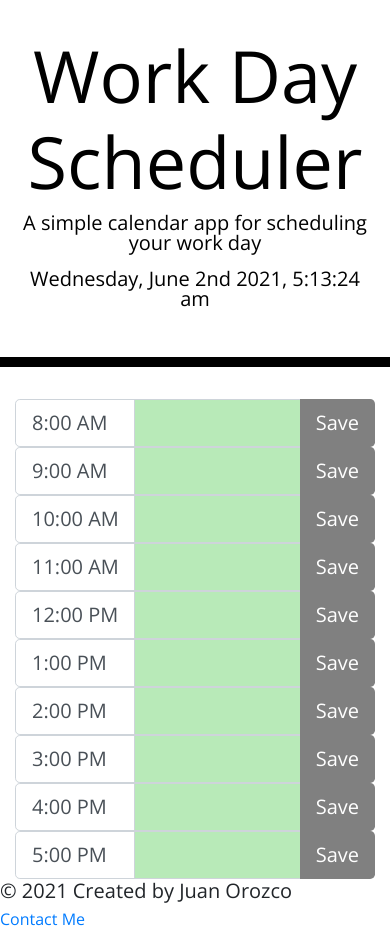
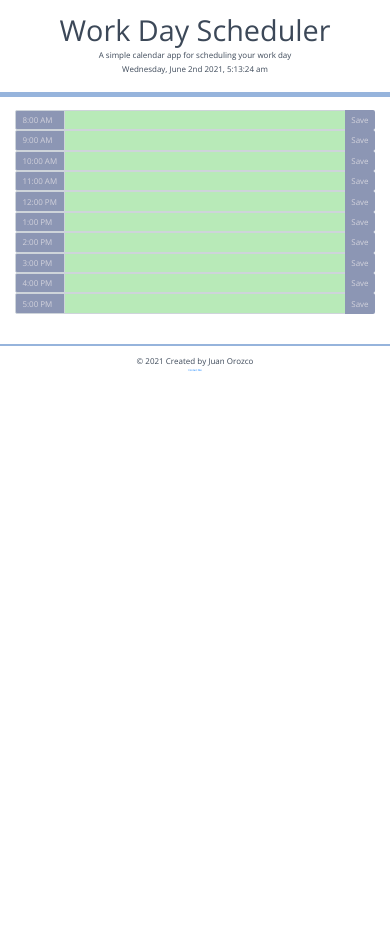
Before and after one commit to jcorozco81/day-scheduler, a plain HTML site: page index.html in a window 390 px wide. After the commit the page ends 844 px from the top, so only its background shows below. Drawn offline with nearby package versions, Linux system fonts and the light colour scheme.

Commit message:
added responsive design

```diff
--- a/assets/css/style.css
+++ b/assets/css/style.css
@@ -72,23 +72,92 @@ body {
 
 /* -----New entries----- */
 
+.jumbotron{
+  border-bottom: solid #96B4DC 5px;
+  color: #3C4858;
+}
+
   .form-control{
     background-color: whitesmoke;
   }
 
   .btn {
   border: #D1D1D1;
-  background-color: gray;
-  color: white;
+  background-color: #8C96B4;
+  color: #D2D2DC;
 
   }
   .input-group-text{
 
     width: 120px;
-    background-color: white;
+    background-color: #8C96B4;
+    color: #D2D2DC;
 
   }
 
   img{
     width: 20px;
   }
+
+  footer{
+    text-align: center;
+    display: block;
+    margin-top: 30px;
+    border-top: solid #96B4DC 2px;
+    color: #3C4858;
+
+  }
+
+  footer h5{
+    padding-top: 10px;
+  }
+
+
+
+
+
+
+
+  /* Responsive Layout */
+
+/* Tablets */
+
+@media screen and (max-width: 992px) {
+    /* header{
+        background-color: #bb8588;
+    } */
+
+
+}
+
+  /* Large smartphones */
+
+@media screen and (max-width: 768px) {
+    /* header {
+        background-color: #89bb85;
+    } */
+
+
+}
+  /* Small smartphones */
+
+@media screen and (max-width: 576px) {
+    /* header {
+        background-color: #8ac4ff;
+    } */
+
+    * {
+
+      font-size: .4rem;
+
+    }
+
+    .input-group-text{
+
+      width: 50px;
+
+    }
+
+
+
+}
```
